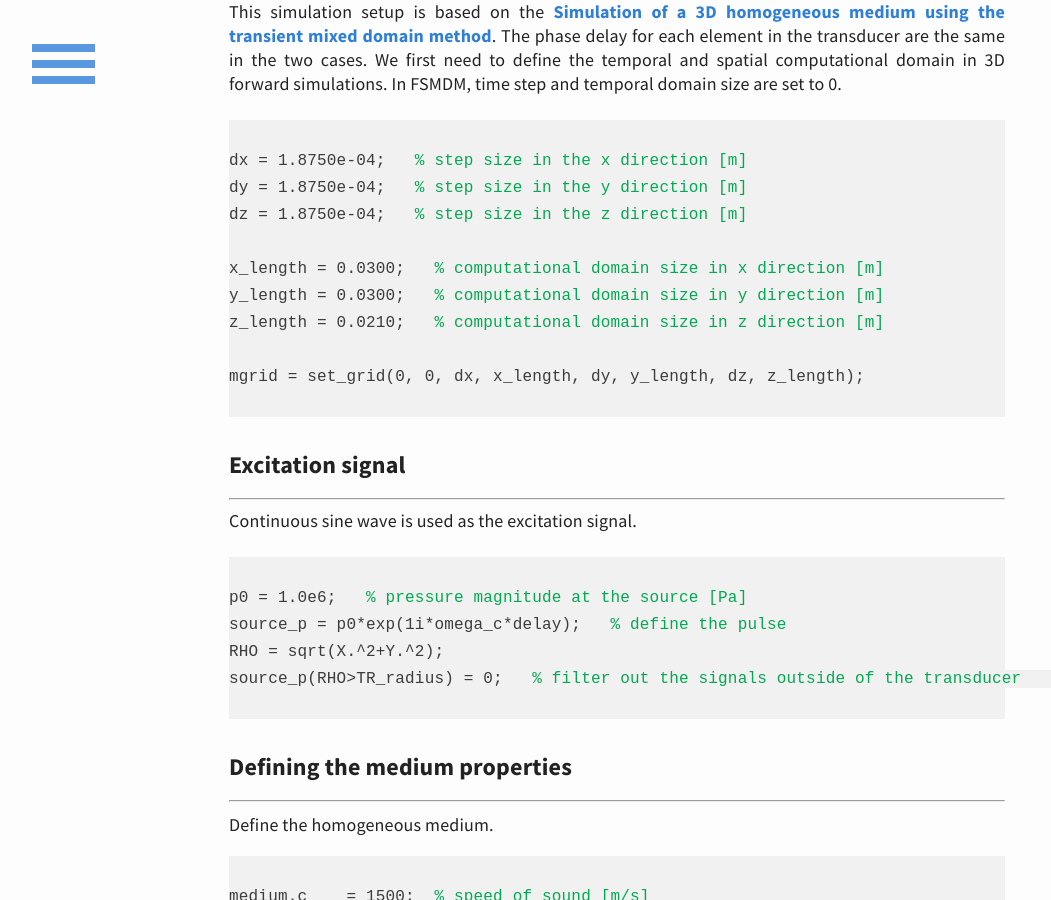
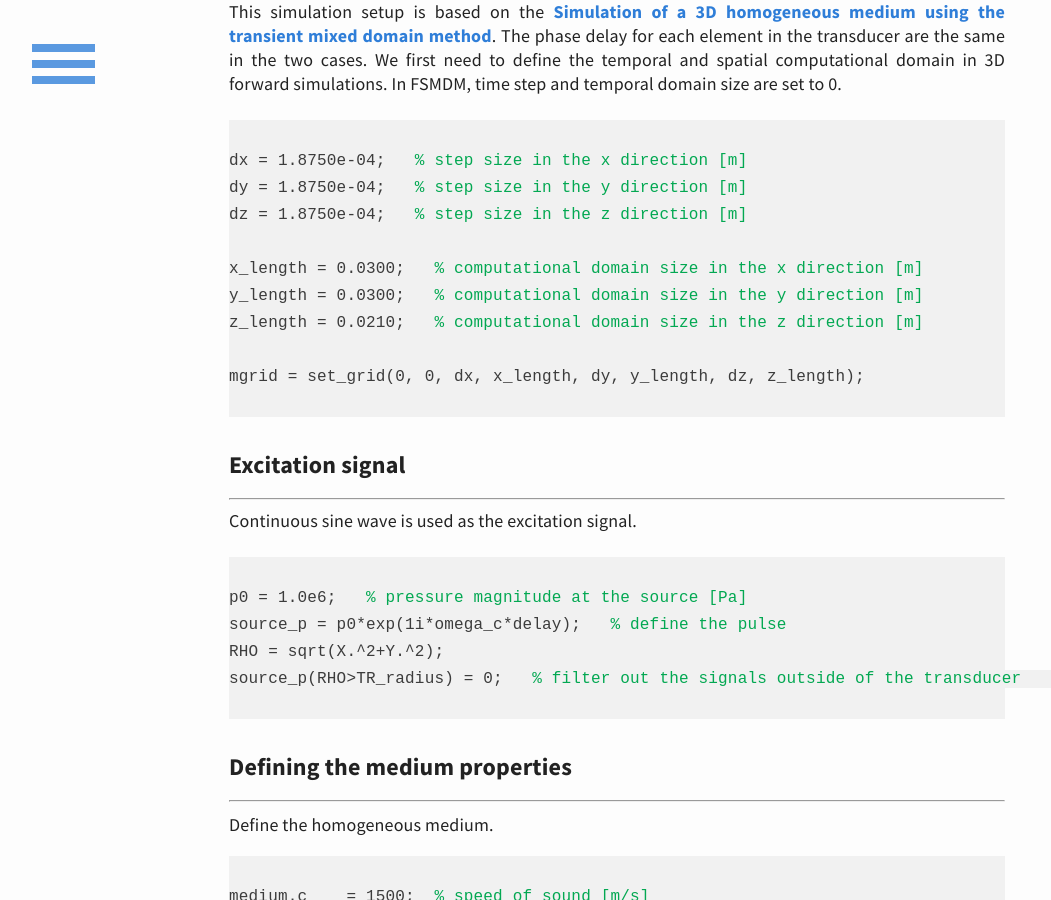
Before and after one commit to m-SOUND/mSOUND, a Jekyll site: the page built from _posts/2019-07-26-FSMDM_3D_homogeneous.html, in a window 1280 px wide and 900 px high, scrolled down 573 px. Shown: the whole window, without its empty margins (23-1074 px from the left). Built offline with Jekyll 4.4.1, drawn with Linux system fonts in a browser that asks for light colours.

Commit message:
Update 2019-07-26-FSMDM_3D_homogeneous.html

```diff
--- a/_posts/2019-07-26-FSMDM_3D_homogeneous.html
+++ b/_posts/2019-07-26-FSMDM_3D_homogeneous.html
@@ -28,9 +28,9 @@ dx = 1.8750e-04;  <font color="#03a852"> % step size in the x direction [m]</fon
 dy = 1.8750e-04;  <font color="#03a852"> % step size in the y direction [m]</font>
 dz = 1.8750e-04;  <font color="#03a852"> % step size in the z direction [m]</font>
 
-x_length = 0.0300;  <font color="#03a852"> % computational domain size in x direction [m]</font>
-y_length = 0.0300;  <font color="#03a852"> % computational domain size in y direction [m]</font>
-z_length = 0.0210;  <font color="#03a852"> % computational domain size in z direction [m]</font>
+x_length = 0.0300;  <font color="#03a852"> % computational domain size in the x direction [m]</font>
+y_length = 0.0300;  <font color="#03a852"> % computational domain size in the y direction [m]</font>
+z_length = 0.0210;  <font color="#03a852"> % computational domain size in the z direction [m]</font>
 
 mgrid = set_grid(0, 0, dx, x_length, dy, y_length, dz, z_length);
 </code>
```
